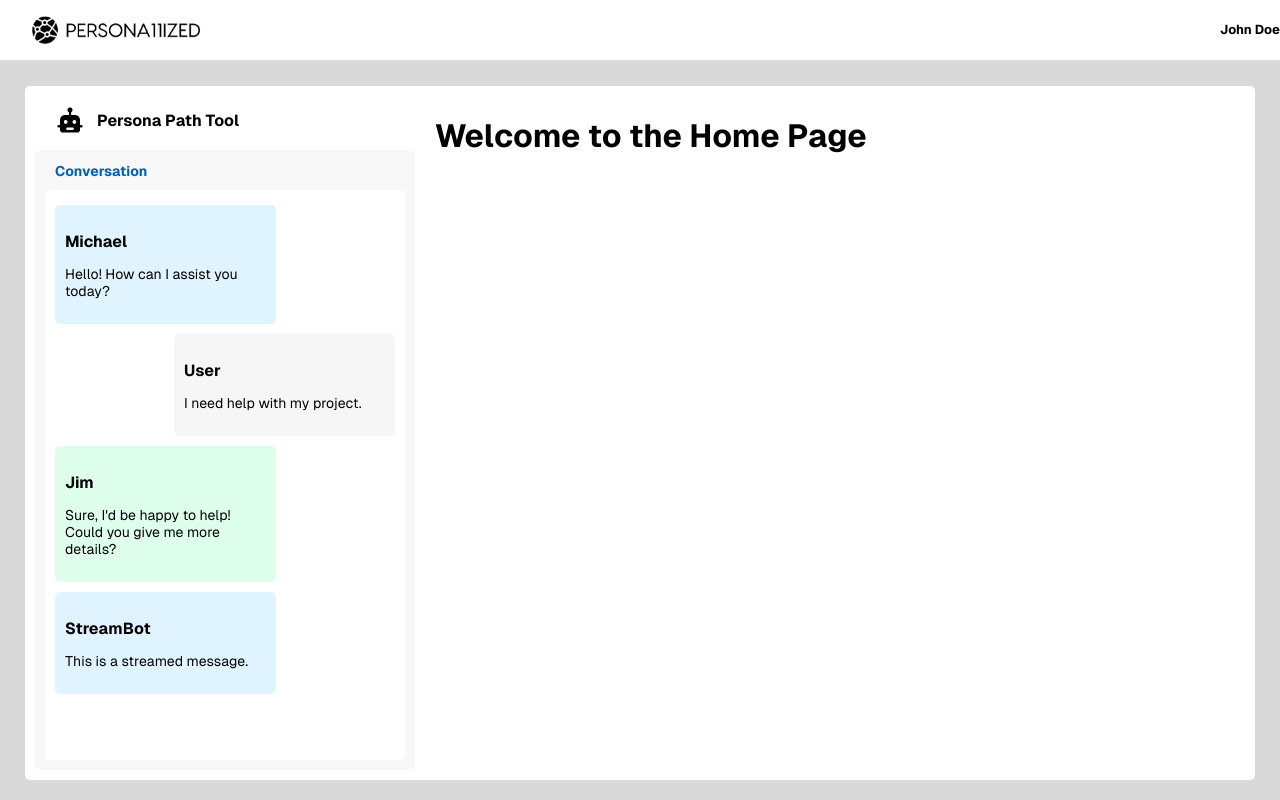
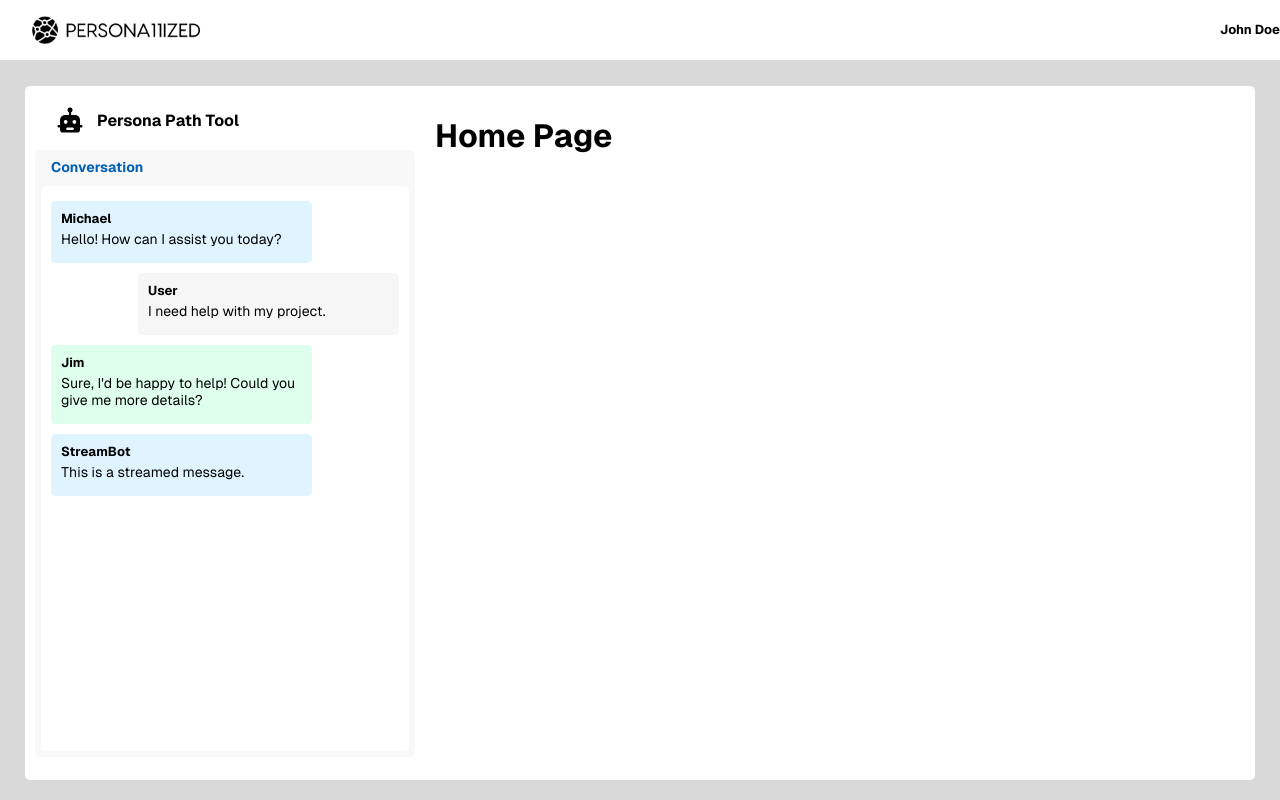
Before and after one commit to SzymonSt/Xarachter, a Next.js app in the folder frontend/: page / in a window 1280 px wide. Built offline with nearby package versions, Linux system fonts and the light colour scheme.

Commit message:
message box bug fix

```diff
--- a/frontend/src/app/components/MessageBox.module.css
+++ b/frontend/src/app/components/MessageBox.module.css
@@ -6,10 +6,10 @@
     margin-top: 10px; /* Space between the title and gray box */
     border-radius: 5px;
     box-sizing: border-box;
-    padding: 10px;
+    padding: 6px;
     display: flex;
     flex-direction: column;
-    height: 100%; /* Make the gray box take up the full height of the container */
+    height: 90%; /* Make the gray box take up the full height of the container */
   }
 
   /* Title styling for "Conversation" */
@@ -37,7 +37,7 @@
 
   /* Message Bubble Styling */
   .messageBubble {
-    width: 65%; /* 65% of the container width */
+    width: 75%;
     padding: 10px;
     border-radius: 5px;
     margin: 5px 0;
@@ -55,8 +55,15 @@
   .messageTitle {
     font-weight: bold;
     margin-bottom: 5px;
+    padding: 0;
+    margin: 0;
+    font-size: 13px;
   }
 
   .messageContent {
     font-size: 14px;
+    padding: 0;
+    margin: 0;
+    margin-top: 4px;
+    margin-bottom: 5px;
   }
--- a/frontend/src/app/page.tsx
+++ b/frontend/src/app/page.tsx
@@ -10,7 +10,7 @@ export default function Home() {
       <Header />
       <MainContainer>
         {/* Add your main page content here */}
-        <h1>Welcome to the Home Page</h1>
+        <h1> Home Page</h1>
       </MainContainer>
     </div>
   );
```
